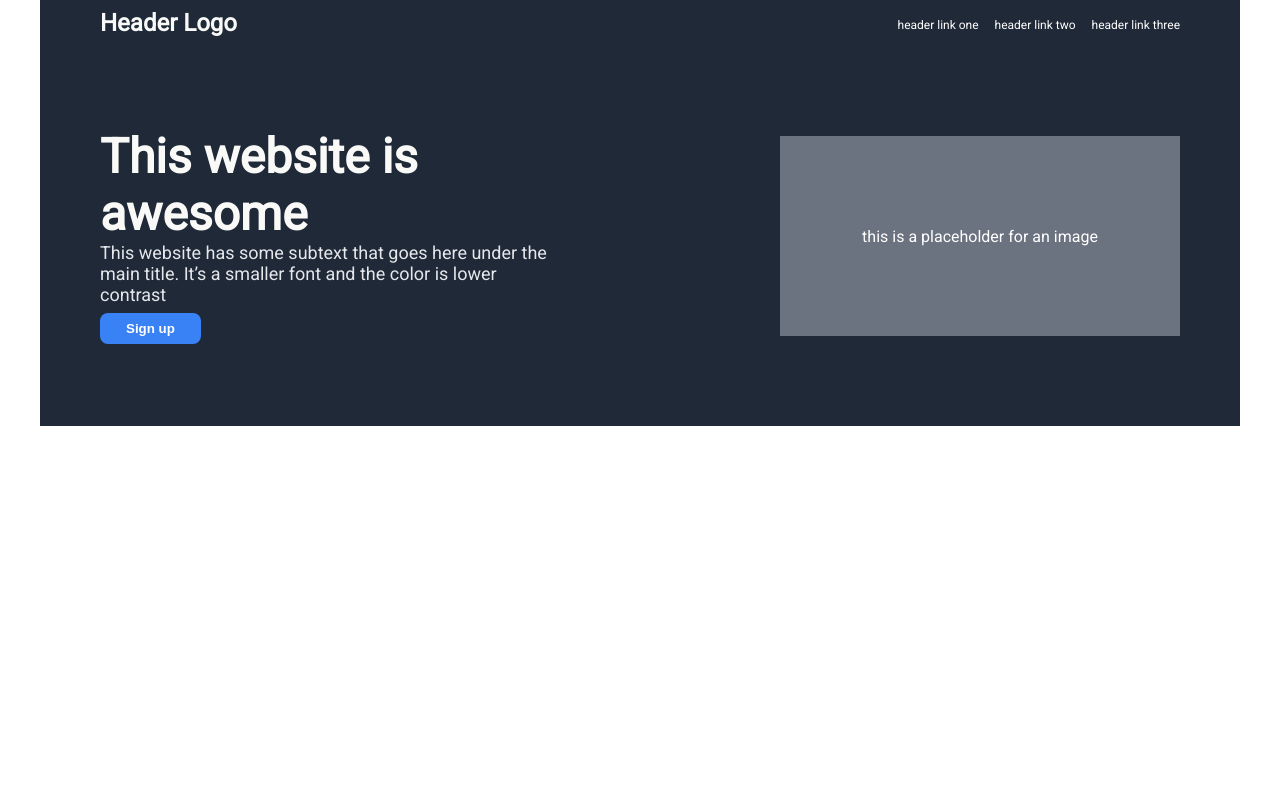
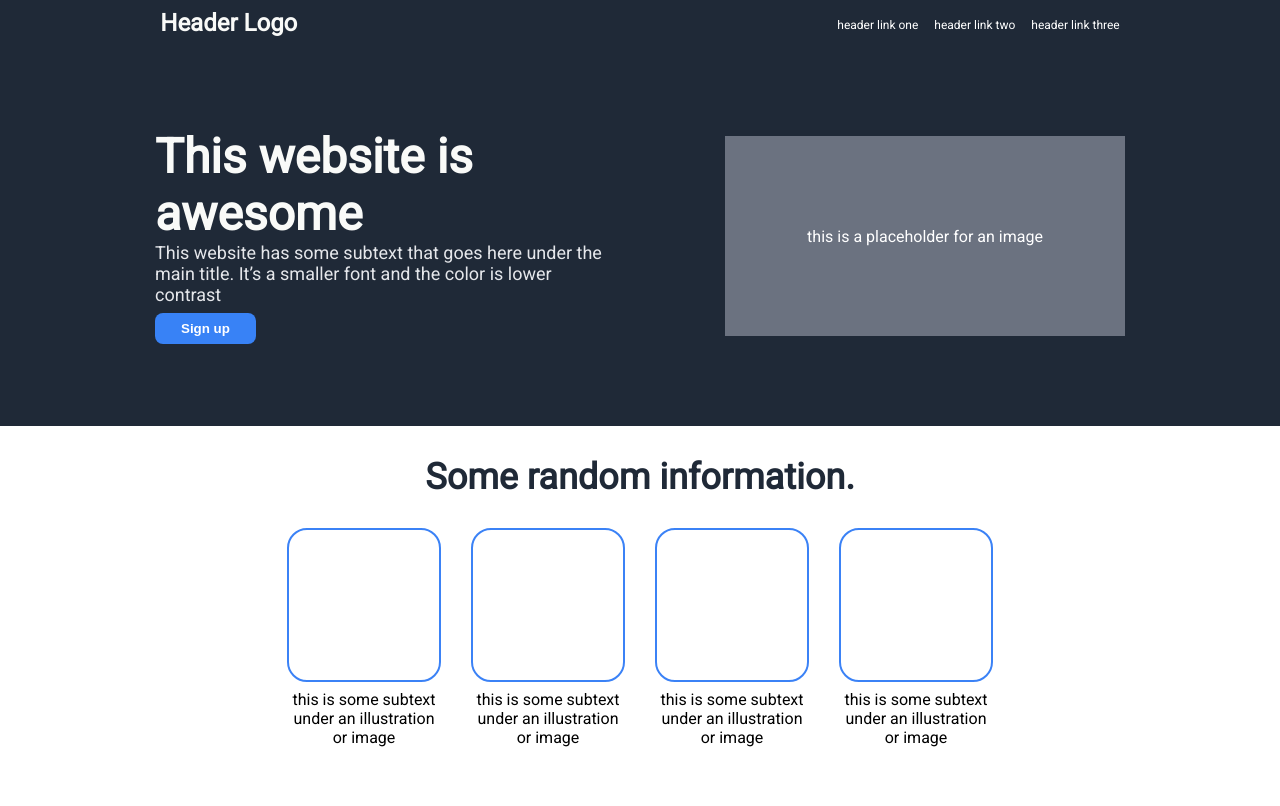
Before and after one commit to hch-96/odin-project-landing-page, a plain HTML site: page index.html in a window 1280 px wide. Drawn offline with Linux system fonts and the light colour scheme.

Commit message:
Finished the 2nd section (The information part) of the landing page.
I added the boxes and the boxes description.

```diff
--- a/index.html
+++ b/index.html
@@ -9,11 +9,6 @@
     <link rel="stylesheet" href="style.css">
   </head>
   <body>
-
-
-    <div class="container">
-
-
     <div class="header">
       <h4>Header Logo</h4>
       <ul>
@@ -32,7 +27,27 @@
         <div class="image-box"> this is a placeholder for an image</div>
       </div>
     </section>
+    <section class="info">
+      <div class="info-header">Some random information.</div>
+      <div class="box-container">
+        <div class="box-item">
+          <div class="box"></div>
+          <p>this is some subtext<br>under an illustration<br>or image</p>
+        </div>
+        <div class="box-item">
+          <div class="box"></div>
+          <p>this is some subtext<br>under an illustration<br>or image</p>
+        </div>
+        <div class="box-item">
+          <div class="box"></div>
+          <p>this is some subtext<br>under an illustration<br>or image</p>
+        </div>
+        <div class="box-item">
+          <div class="box"></div>
+          <p>this is some subtext<br>under an illustration<br>or image</p>
+        </div>
+      </div>
+    </section>
 
-    </div>
 
   </body>
--- a/style.css
+++ b/style.css
@@ -3,20 +3,15 @@ body {
   font-family: 'Roboto', sans-serif;
 }
 
-.container {
-  max-width: 1200px;
-  margin: 0 auto;
-}
-
 .header {
-
   background: #1F2937;
   color: white;
   display: flex;
-  justify-content: space-between;
+  justify-content: center;
   height: 46px;
   align-items: center;
-  padding: 0 60px;
+  padding: 10 60px;
+  gap: 540px;
 }
 
 .header h4 {
@@ -47,10 +42,10 @@ ul a {
   background: #1F2937;
   color: white;
   display: flex;
-  justify-content: space-between;
+  justify-content: center;
   height: 380px;
   align-items: center;
-  gap: 30px;
+  gap: 120px;
 }
 
 .left {
@@ -89,3 +84,37 @@ ul a {
   justify-content: center;
   align-items: center;
 }
+
+.info {
+  height: 380px;
+}
+
+.info-header {
+  font-size: 36px;
+  color: #1F2937;
+  font-weight: 900;
+  text-align: center;
+  padding: 30px;
+}
+
+.box-container {
+  display: flex;
+  justify-content: center;
+  align-items: center;
+  gap: 30px;
+
+}
+
+.box {
+  width: 150px;
+  height: 150px;
+  border: 2px solid #3b82f6; /* Tailwind blue-500 */
+  border-radius: 20px;
+  margin-bottom: 8px;
+
+}
+
+.box-item p {
+  text-align: center;
+  margin: 0;
+}
```
